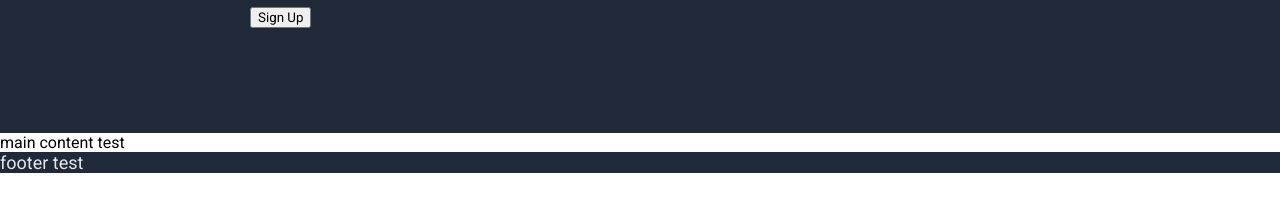
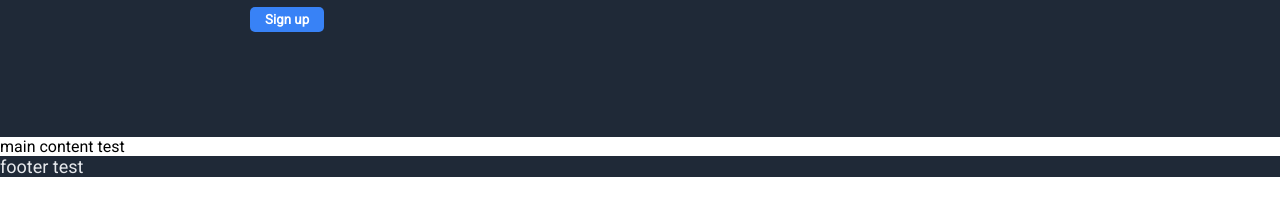
Before and after one commit to dvhlearning/odin-landing-page, a plain HTML site: page index.html in a window 1280 px wide. Shown: the part 339-554 px from the top of the page. Drawn offline with Linux system fonts and the light colour scheme.

Commit message:
Added button styling and finished hero styles

```diff
--- a/index.html
+++ b/index.html
@@ -25,7 +25,7 @@
                 <div class="leftHero">
                     <span class="heroMainText">This website is awesome</span>
                     <p class="heroSecondaryText">This website has some subtext that goes here under the main title. It's a smaller font and the color is lower contrast</p>
-                    <button>Sign Up</button>
+                    <button class="signUpButton"><strong>Sign up</strong></button>
                 </div>
                 <div class="rightHero">
                     <img src="images/los-angeles-resized.jpg" height="446px" width="800px">
--- a/styles.css
+++ b/styles.css
@@ -46,6 +46,13 @@ body {
     width: 100%;
     height: auto;
 }
+button.signUpButton {
+    background-color: #3882F6;
+    color: #FFFFFF;
+    border: none;
+    padding: 5px 15px;
+    border-radius: 5px;
+}
 
 footer {
     background-color: #1F2937;
```
Also changed, not shown: los-angeles-resized.jpg (deleted).
